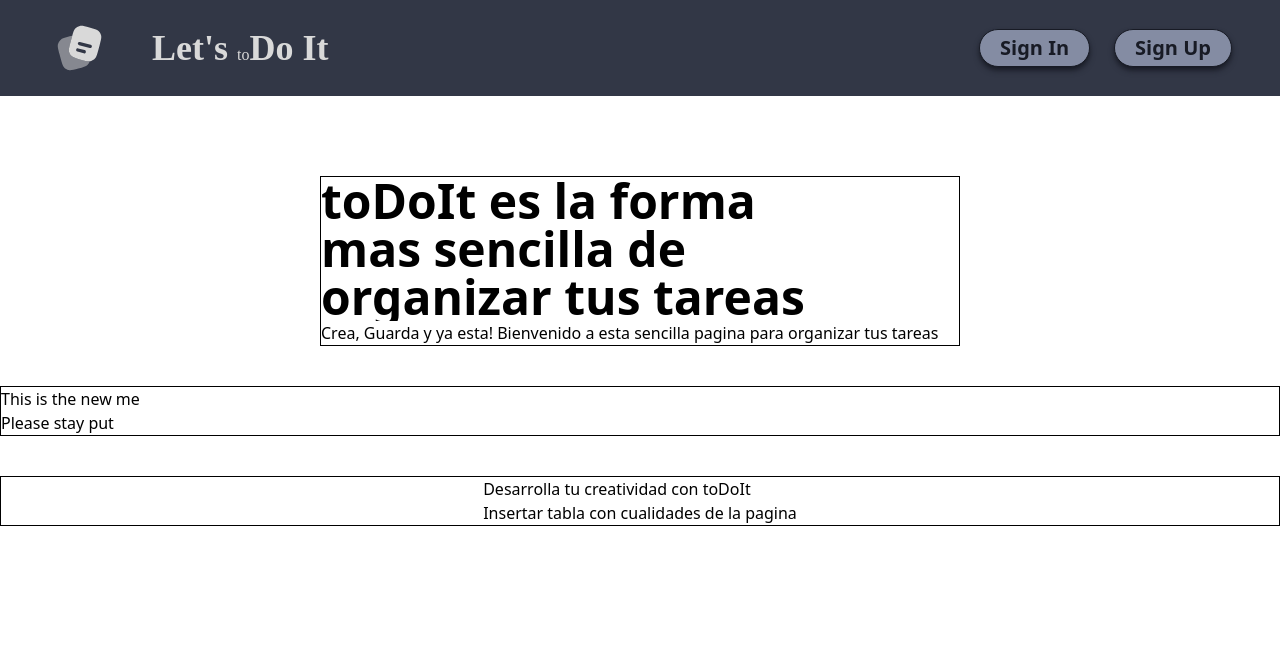
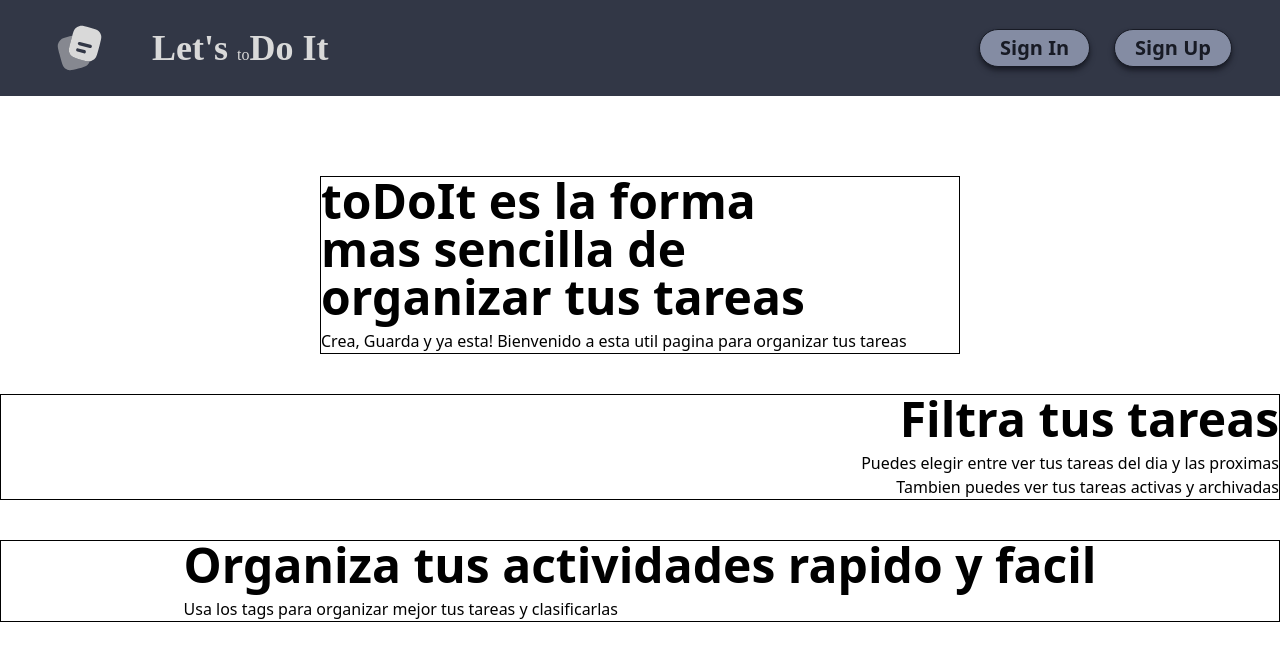
Before and after one commit to camilozer0/notes-front, an Angular app: page /home in a window 1280 px wide. Shown: the top 660 px of the page. Built offline with nearby package versions, Linux system fonts and the light colour scheme.

Commit message:
editando el home

```diff
--- a/src/app/shared/pages/home-page/home-page.component.html
+++ b/src/app/shared/pages/home-page/home-page.component.html
@@ -1,24 +1,26 @@
 <shared-navbar></shared-navbar>
 <div class="grid gap-10 py-20 justify-center">
   <div class="border w-2/4 justify-self-center">
-    <h2 class="text-5xl font-bold line-clamp-3 text-balance">toDoIt es la forma mas sencilla de organizar tus tareas
+    <h2 class="text-5xl font-bold line-clamp-3 text-balance pb-2">toDoIt es la forma mas sencilla de organizar
+      tus tareas
     </h2>
-    <p>Crea, Guarda y ya esta! Bienvenido a esta sencilla pagina para organizar tus tareas</p>
+    <p>Crea, Guarda y ya esta! Bienvenido a esta util pagina para organizar tus tareas</p>
   </div>
-  <div class="flex flex-row border">
+  <div class="flex flex-row border justify-end">
     <img src="" alt="">
-    <div>
-      <h2>This is the new me</h2>
-      <p>Please stay put</p>
+    <div class="text-right">
+      <h2 class="text-5xl font-bold line-clamp-3 text-balance pb-2 text-right">Filtra tus tareas</h2>
+      <p>Puedes elegir entre ver tus tareas del dia y las proximas</p>
+      <p>Tambien puedes ver tus tareas activas y archivadas</p>
     </div>
   </div>
   <div class="grid justify-center border">
     <div class="flex flex-row">
-      <h2>Desarrolla tu creatividad con toDoIt</h2>
+      <h2 class="text-5xl font-bold line-clamp-3 text-balance pb-2 text-right">Organiza tus actividades rapido y facil</h2>
       <img src="" alt="">
     </div>
     <div class="table">
-      Insertar tabla con cualidades de la pagina
+      Usa los tags para organizar mejor tus tareas y clasificarlas
     </div>
   </div>
 </div>
```
